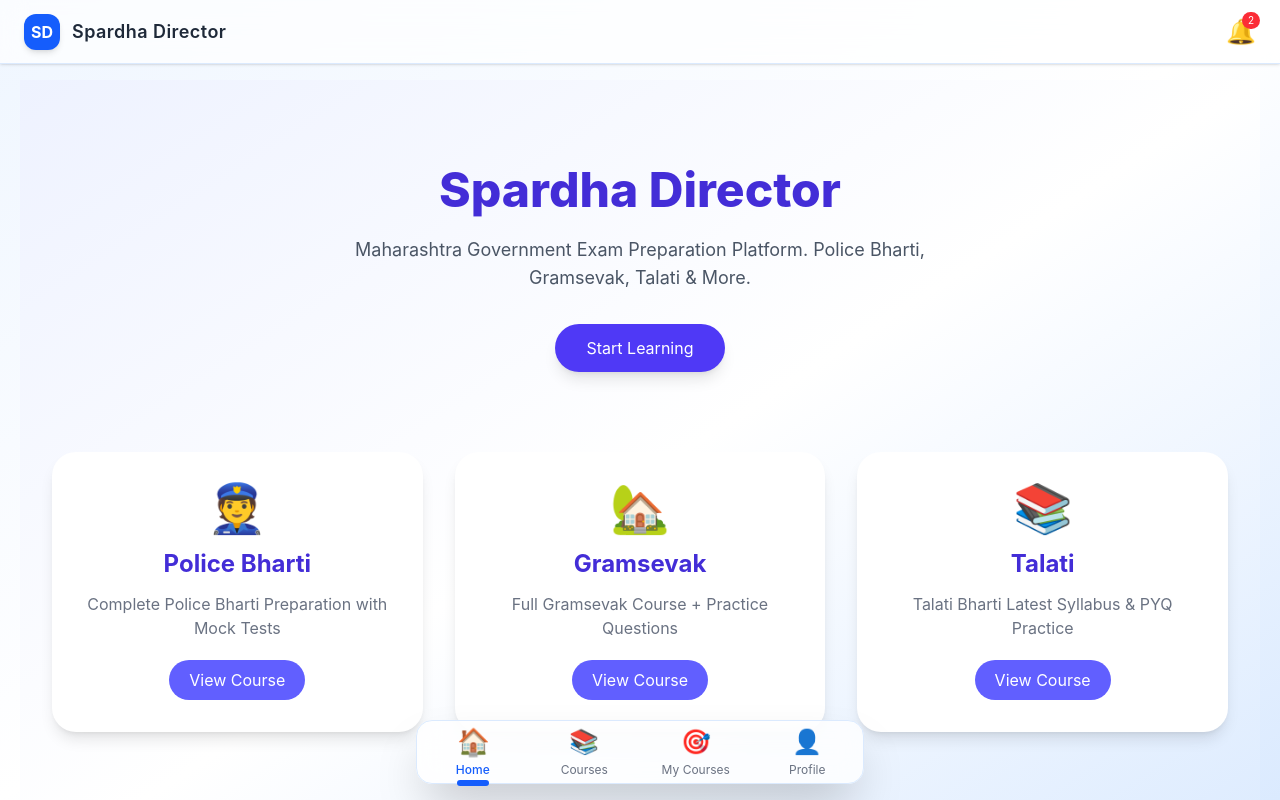
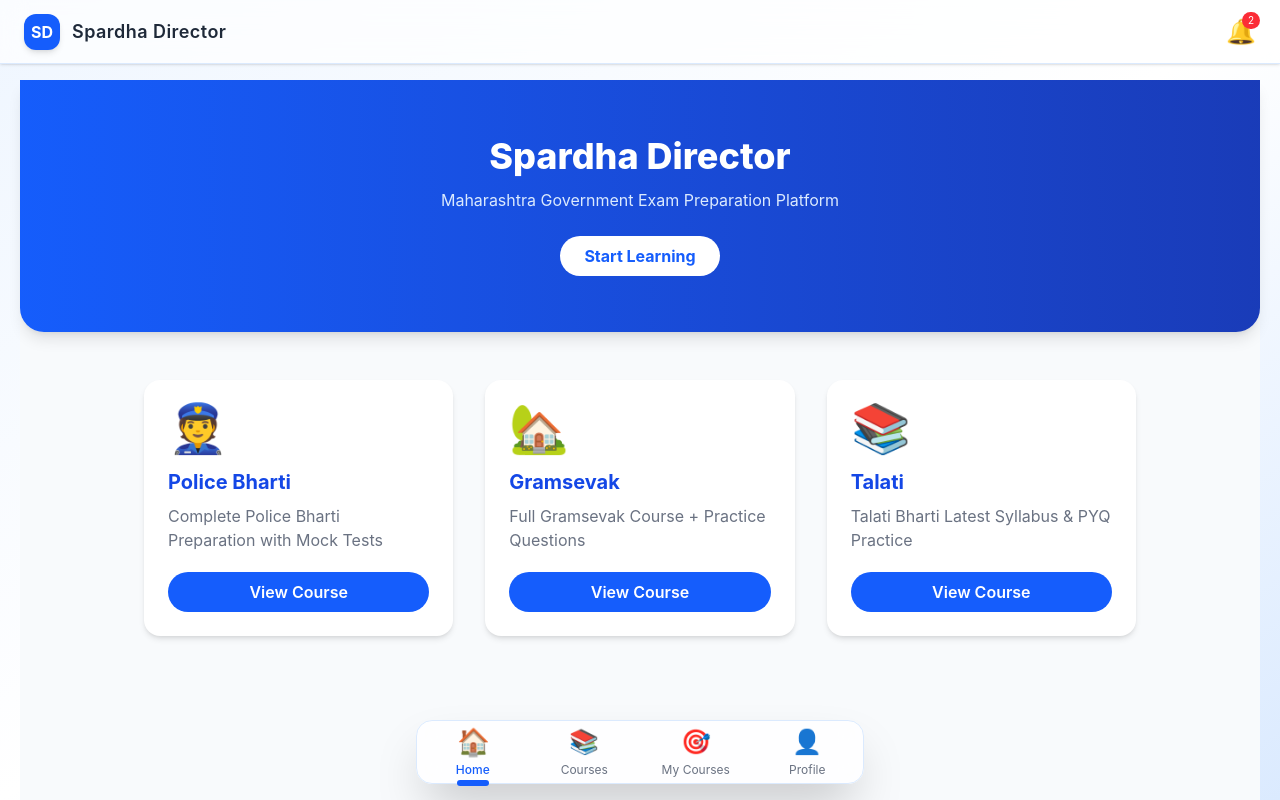
Before and after one commit to Nirdeshak/Spardha-Director-Frontend, a React (Vite) app: page / in a window 1280 px wide. Built offline with nearby package versions, Linux system fonts and the light colour scheme.

Commit message:
New Update

```diff
--- a/index.html
+++ b/index.html
@@ -2,13 +2,23 @@
 <html lang="en">
   <head>
     <meta charset="UTF-8" />
+
+    <!-- Favicon -->
     <link rel="icon" type="image/svg+xml" href="/vite.svg" />
+
+    <!-- Mobile Responsive -->
     <meta name="viewport" content="width=device-width, initial-scale=1.0" />
-    <title>spardhadirector</title>
+
+    <title>Spardha Director</title>
+
+    <!-- Razorpay Checkout Script -->
+    <script src="https://checkout.razorpay.com/v1/checkout.js"></script>
   </head>
+
   <body>
     <div id="root"></div>
+
+    <!-- React Entry -->
     <script type="module" src="/src/main.jsx"></script>
-    <script src="https://checkout.razorpay.com/v1/checkout.js"></script>
   </body>
 </html>
--- a/src/App.jsx
+++ b/src/App.jsx
@@ -77,7 +77,6 @@
 
 
 
-
 import { BrowserRouter, Routes, Route } from "react-router-dom";
 import Layout from "./Layout";
 import Home from "./pages/Home";
@@ -85,6 +84,7 @@ import Courses from "./pages/Courses";
 import MyCourses from "./pages/MyCourses";
 import Profile from "./pages/Profile";
 import Login from "./pages/Login";
+import PaymentPage from "./pages/PaymentPage";
 
 import CourseTests from "./CourseTests/CourseTests";
 import QuizPage from "./PoliceBharti/QuizPage";
@@ -95,8 +95,13 @@ function App() {
     <BrowserRouter>
       <Routes>
 
+        {/* Login */}
         <Route path="/login" element={<Login />} />
 
+        {/* Payment Page (OUTSIDE Layout) */}
+        <Route path="/pay" element={<PaymentPage />} />
+
+        {/* Main Layout */}
         <Route path="/" element={<Layout />}>
           <Route index element={<Home />} />
           <Route path="courses" element={<Courses />} />
--- a/src/api.js
+++ b/src/api.js
@@ -1,8 +1,9 @@
 import axios from "axios";
 
 const API = axios.create({
-  baseURL: "http://localhost:8080/api/v1",
+  baseURL: "http://3.110.131.225:8080/api/v1",
 });
+
 
 API.interceptors.request.use((req) => {
   const token = localStorage.getItem("accessToken");
--- a/src/pages/Home.jsx
+++ b/src/pages/Home.jsx
@@ -20,58 +20,47 @@ const exams = [
 
 export default function Home() {
   return (
-    <div className="min-h-screen bg-gradient-to-br from-indigo-50 via-white to-blue-100">
+    <div className="bg-slate-50 min-h-screen">
 
-      {/* Hero Section */}
-      <div className="text-center px-4 sm:px-6 lg:px-8 py-14 sm:py-20">
-
-        <h1 className="text-3xl sm:text-4xl md:text-5xl font-extrabold text-indigo-700 leading-tight">
+      {/* HERO SECTION */}
+      <div className="bg-gradient-to-r from-blue-600 to-blue-800 text-white text-center py-14 px-4 rounded-b-3xl shadow-lg">
+        <h1 className="text-4xl font-extrabold">
           Spardha Director
         </h1>
 
-        <p className="mt-4 text-sm sm:text-base md:text-lg text-gray-600 max-w-2xl mx-auto">
-          Maharashtra Government Exam Preparation Platform.
-          Police Bharti, Gramsevak, Talati & More.
+        <p className="mt-3 text-blue-100">
+          Maharashtra Government Exam Preparation Platform
         </p>
 
-        <button className="mt-6 sm:mt-8 bg-indigo-600 text-white px-6 sm:px-8 py-3 rounded-full shadow-lg hover:bg-indigo-700 hover:scale-105 transition duration-300">
+        <button className="mt-6 bg-white text-blue-600 font-bold px-6 py-2 rounded-full hover:bg-blue-100 transition duration-300">
           Start Learning
         </button>
       </div>
 
-      {/* Cards Section */}
-      <div className="px-4 sm:px-8 pb-14">
-        <div className="grid gap-6 sm:gap-8
-                        grid-cols-1
-                        sm:grid-cols-2
-                        lg:grid-cols-3">
-
+      {/* COURSE CARDS */}
+      <div className="max-w-5xl mx-auto px-4 py-12 grid md:grid-cols-2 lg:grid-cols-3 gap-8">
         {exams.map((exam, index) => (
           <div
             key={index}
-              className="bg-white rounded-3xl shadow-lg p-6 sm:p-8 text-center
-                         hover:shadow-2xl hover:-translate-y-2
-                         transition duration-300 cursor-pointer"
+            className="bg-white p-6 rounded-2xl shadow-md hover:shadow-xl hover:-translate-y-2 transition duration-300"
           >
-              <div className="text-4xl sm:text-5xl mb-4">
+            <div className="text-5xl mb-4">
               {exam.icon}
             </div>
 
-              <h2 className="text-xl sm:text-2xl font-bold text-indigo-700">
+            <h2 className="text-xl font-bold text-blue-700">
               {exam.title}
             </h2>
 
-              <p className="text-gray-500 mt-3 text-sm sm:text-base">
+            <p className="text-gray-500 mt-2">
               {exam.desc}
             </p>
 
-              <button className="mt-5 bg-indigo-500 text-white px-5 py-2 rounded-full hover:bg-indigo-600 transition duration-300">
+            <button className="mt-5 w-full bg-blue-600 text-white py-2 rounded-full font-semibold hover:bg-blue-700 transition duration-300">
               View Course
             </button>
           </div>
         ))}
-
-        </div>
       </div>
 
     </div>
--- /dev/null
+++ b/src/pages/PaymentPage.jsx
@@ -0,0 +1,81 @@
+import { useEffect } from "react";
+import { useSearchParams } from "react-router-dom";
+
+export default function PaymentPage() {
+  const [searchParams] = useSearchParams();
+
+  const orderId = searchParams.get("orderId");
+  const amount = searchParams.get("amount");
+  const courseId = searchParams.get("courseId");
+
+  useEffect(() => {
+    if (!orderId || !amount || !courseId) {
+      alert("Invalid Payment Request");
+      return;
+    }
+
+    if (!window.Razorpay) {
+      alert("Razorpay SDK failed to load.");
+      return;
+    }
+
+    const options = {
+      key: "rzp_test_SMLRZcjww63oCH", // ✅ Public key only
+      amount: Number(amount) * 100,
+      currency: "INR",
+      name: "Spardha Director",
+      description: "Course Purchase",
+      order_id: orderId,
+
+      handler: function () {
+        // Payment success
+        window.location.href =
+          "spardhadirector://payment-success?courseId=" + courseId;
+      },
+
+      modal: {
+        ondismiss: function () {
+          window.location.href =
+            "spardhadirector://payment-cancelled";
+        },
+      },
+
+      theme: {
+        color: "#2563eb",
+      },
+    };
+
+    const rzp = new window.Razorpay(options);
+    rzp.open();
+  }, []);
+
+  return (
+    <div style={containerStyle}>
+      <div style={cardStyle}>
+        <h2 style={{ marginBottom: "10px" }}>Processing Payment...</h2>
+        <p style={{ fontSize: "14px", color: "#555" }}>
+          Please wait while we open the secure payment gateway.
+        </p>
+      </div>
+    </div>
+  );
+}
+
+const containerStyle = {
+  height: "100vh",
+  display: "flex",
+  justifyContent: "center",
+  alignItems: "center",
+  backgroundColor: "#f3f4f6",
+  padding: "20px",
+};
+
+const cardStyle = {
+  width: "100%",
+  maxWidth: "400px",
+  backgroundColor: "#ffffff",
+  padding: "30px",
+  borderRadius: "12px",
+  boxShadow: "0 10px 25px rgba(0,0,0,0.08)",
+  textAlign: "center",
+};
```
Also changed, not shown: src/CourseTests/CourseTests.jsx (+180 -17 lines). Lines whose indentation alone changed are shown as unchanged.
